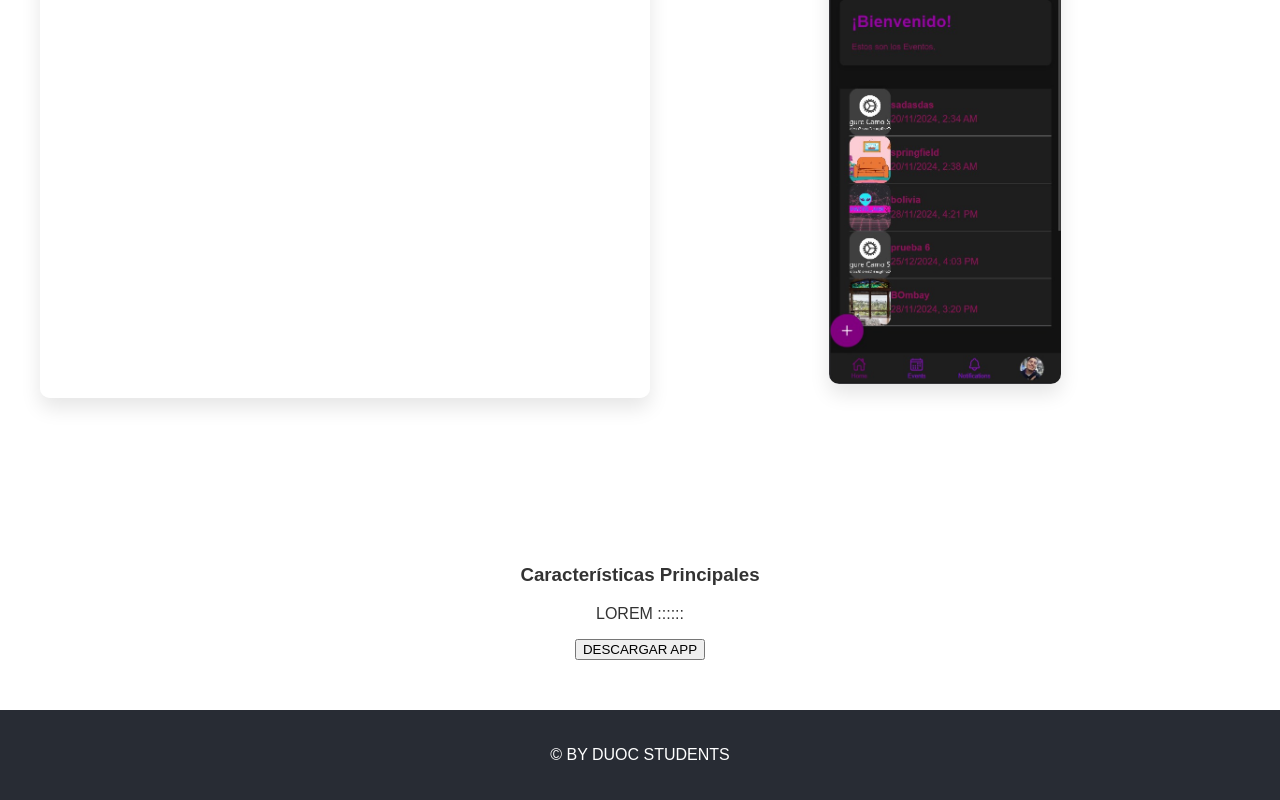
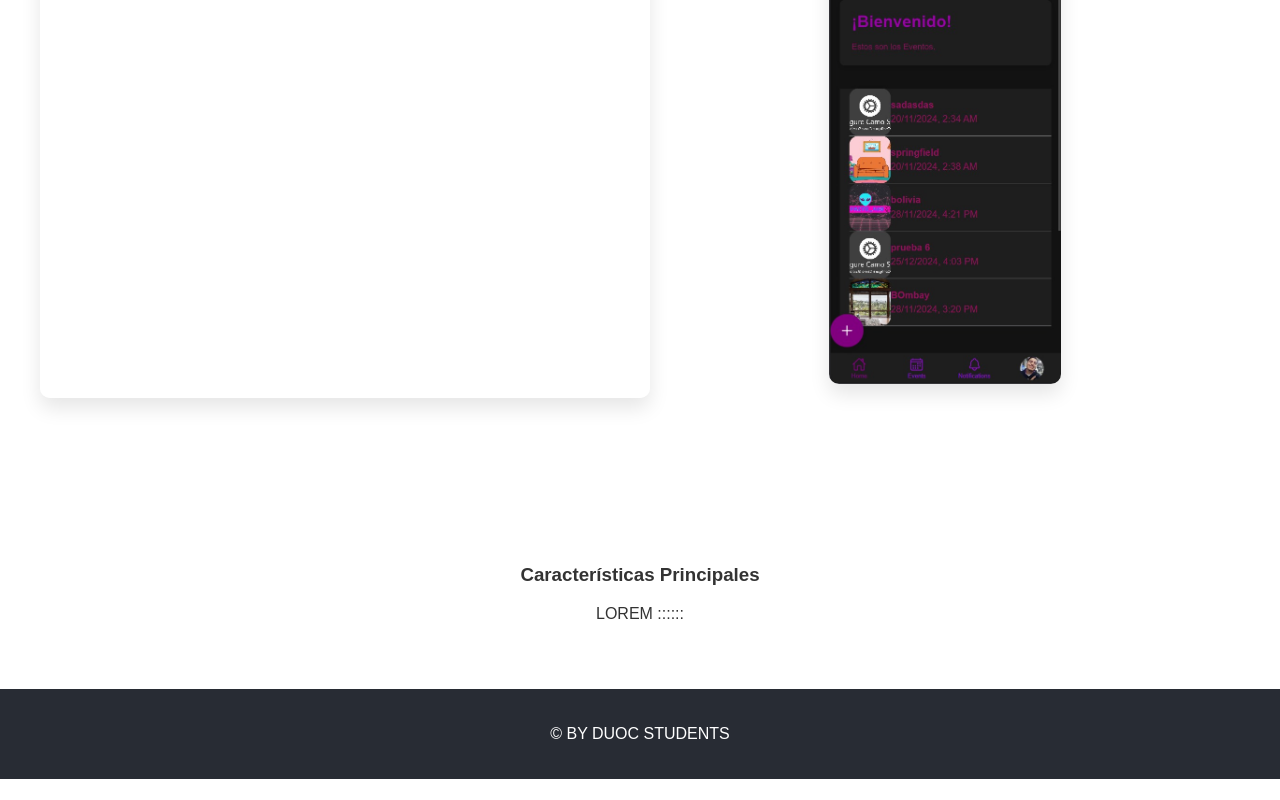
Before and after one commit to GustavoAuger/LandingDjeventHub, a React (Create React App) app: page / in a window 1280 px wide. Shown: the part 3072-3872 px from the top of the page. After the commit the page ends 3851 px from the top, so only its background shows below. Built offline with nearby package versions, Linux system fonts and the light colour scheme.

Commit message:
actualización 1.05

```diff
--- a/src/components/Features.js
+++ b/src/components/Features.js
@@ -5,7 +5,7 @@ const Features = () => {
     <section style={{ padding: '50px', textAlign: 'center' }}>
       <h3>Características Principales</h3>
       <p>LOREM ::::::</p>
-      <button>DESCARGAR APP</button>
+
 
     </section>
   );
```
